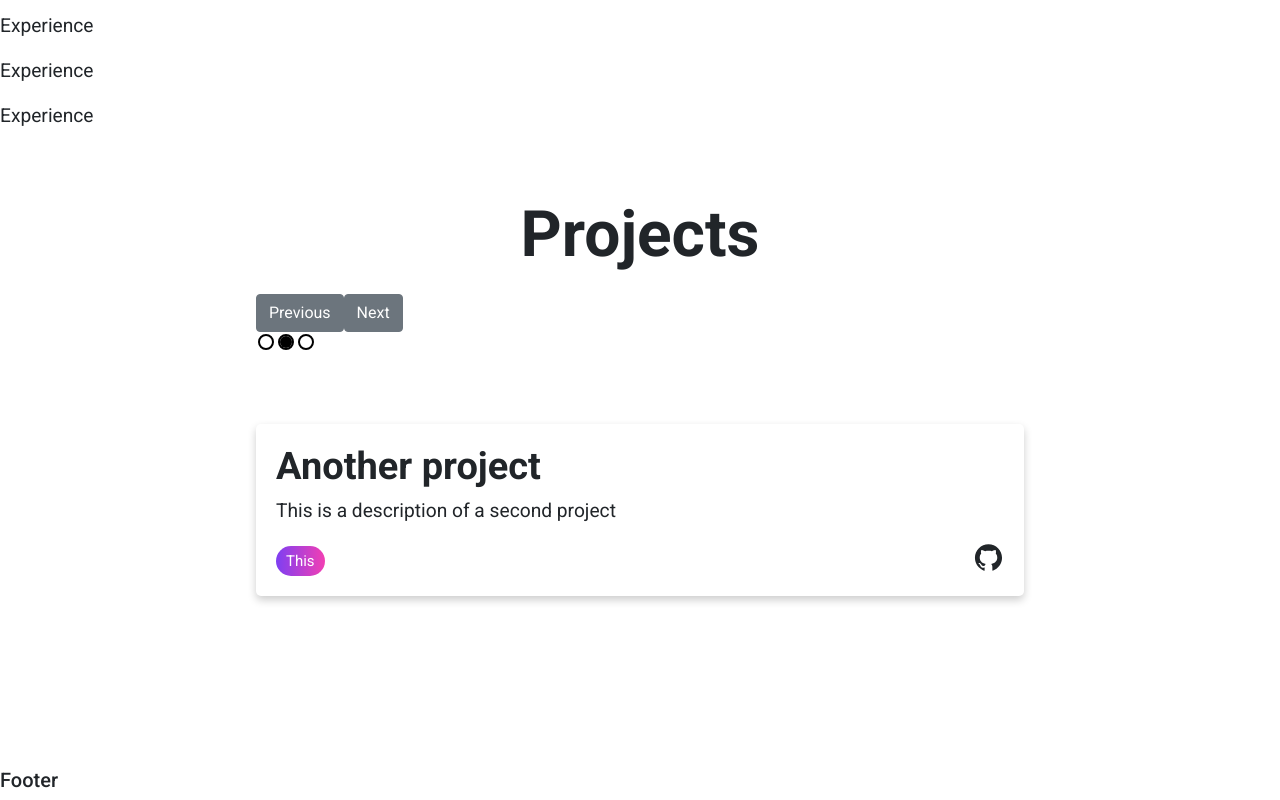
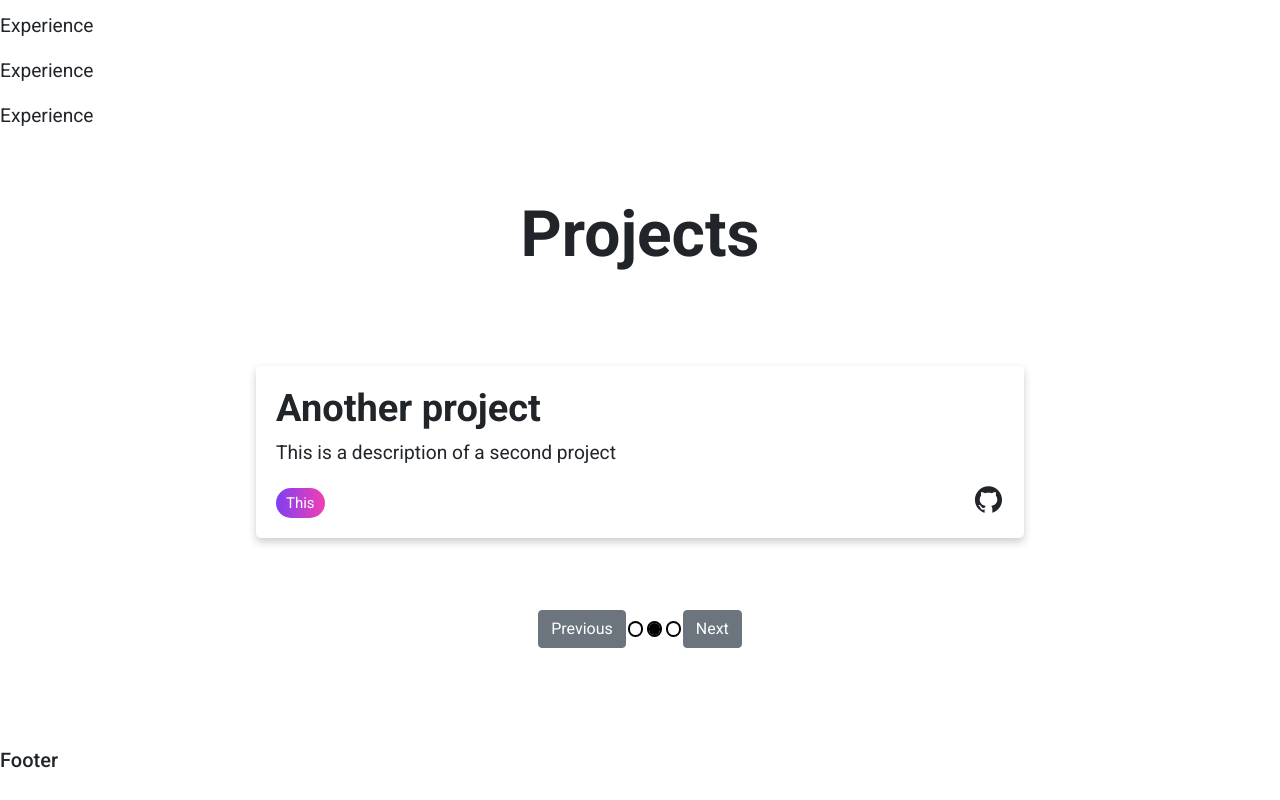
Before and after one commit to devkav/personalWebsite, a React (Create React App) app: page / in a window 1280 px wide. Shown: the part 2170-2970 px from the top of the page. Built offline with nearby package versions, Linux system fonts and the light colour scheme.

Commit message:
stubbed carousel controls

```diff
--- /dev/null
+++ b/src/components/CarouselControls.jsx
@@ -0,0 +1,20 @@
+import { Component } from 'react';
+import { Button } from 'reactstrap';
+import CarouselIndicator from './CarouselIndicator';
+
+class CarouselControls extends Component {
+    render() {
+        let numBubbles = this.props.numBubbles
+        let active = this.props.active
+
+        return (
+            <div className="carousel-controls">
+                <Button>Previous</Button>
+                <CarouselIndicator numBubbles={numBubbles} active={active} />
+                <Button>Next</Button>
+            </div>
+        );
+    }
+}
+
+export default CarouselControls;
--- a/src/components/CarouselIndicator.jsx
+++ b/src/components/CarouselIndicator.jsx
@@ -1,7 +1,7 @@
 import { Component } from 'react';
 import Bubble from './Bubble';
 
-class CarouselIndicator  extends Component {
+class CarouselIndicator extends Component {
     render() {
         let active = this.props.active
         let numBubbles = this.props.numBubbles
--- a/src/components/ProjectCarousel.jsx
+++ b/src/components/ProjectCarousel.jsx
@@ -2,6 +2,7 @@ import { Button, CarouselIndicators } from 'reactstrap';
 import { Component } from 'react';
 import ProjectView from './ProjectView';
 import CarouselIndicator from './CarouselIndicator';
+import CarouselControls from './CarouselControls';
 
 class ProjectCarousel extends Component {
     constructor(props) {
@@ -56,15 +57,10 @@ class ProjectCarousel extends Component {
         }
 
         return (
-            <div>
-                <Button onClick={this.previous}>Previous</Button>
-                <Button onClick={this.next}>Next</Button>
+            <div className="project-carousel">
+                {projectViews}
 
-                <CarouselIndicator numBubbles={3} active={this.state.current}/>
-
-                <div className="project-carousel">
-                    {projectViews}
-                </div>
+                <CarouselControls numBubbles={numProjects} active={this.state.current} />
             </div>
         );
     }
--- a/src/style/Projects.css
+++ b/src/style/Projects.css
@@ -61,6 +61,19 @@
     align-items: center;
 }
 
+.carousel-indicator {
+    width: fit-content;
+    display: flex;
+    flex-flow: row;
+  }
+
+.carousel-controls {
+    display: flex;
+    flex-flow: row;
+    align-items: center;
+    justify-content: center;
+}
+
 /*
 @media screen and (min-width: 800px) {
     .project-card {
--- a/src/style/index.css
+++ b/src/style/index.css
@@ -64,8 +64,8 @@ p {
 
 .bubble {
   height: 12px;
-  width: 12px;
-  border-radius: 10px;
+  width: 11px;
+  border-radius: 12px;
   outline: 2px solid black;
   margin: 4px;
   transition: background-color .5s;
@@ -73,13 +73,6 @@ p {
 
 .bubble-active {
   background-color: black;
-}
-
-.carousel-indicator {
-  width: fit-content;
-  display: flex;
-  flex-flow: row;
-
 }
 
 @keyframes gradient-color-fade-in {
```
